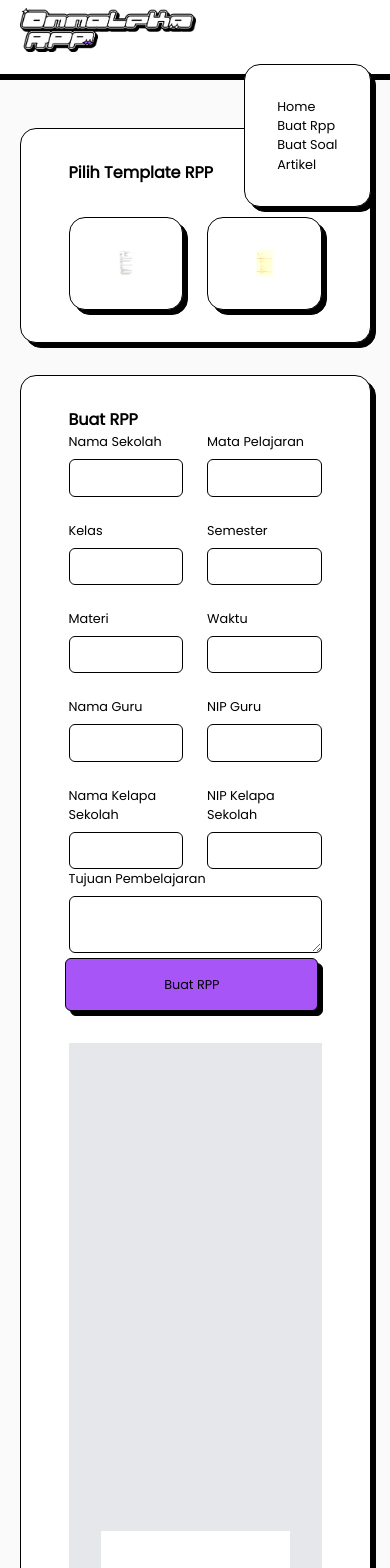
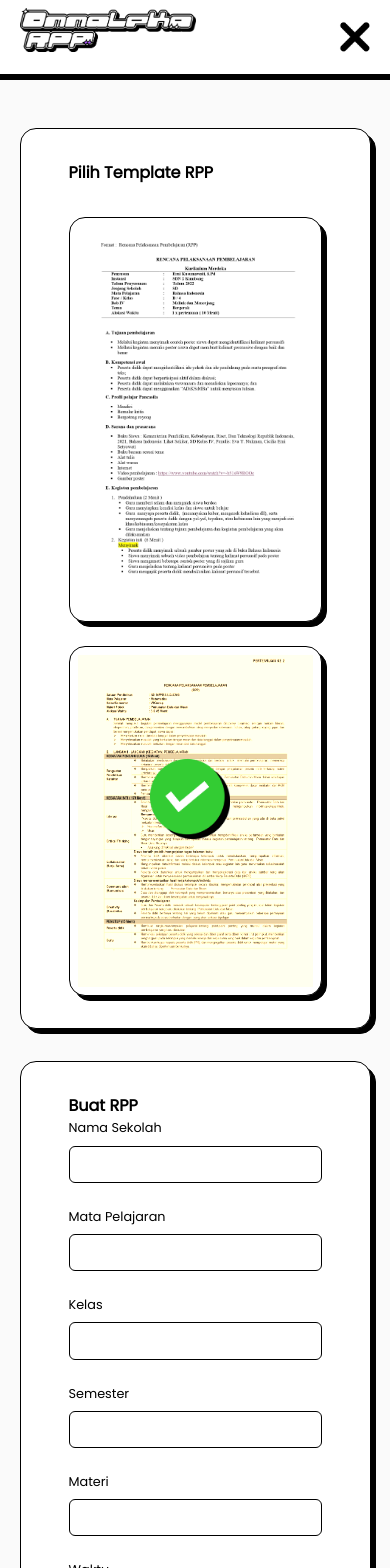
Before and after one commit to guntekhunter/ommaleka, a Next.js app: page / in a window 390 px wide. Shown: the top 1568 px of the page. Built offline with nearby package versions, Linux system fonts and the light colour scheme.

Commit message:
fix: mobile looks

```diff
--- a/src/app/component/rpp/ContainerRpp.tsx
+++ b/src/app/component/rpp/ContainerRpp.tsx
@@ -131,12 +131,12 @@ export default function ContainerRpp() {
       <div className="w-[90%] space-y-[2rem] z-0">
         <div className="bg-white rounded-[1rem] p-[2rem] drop-shadow-3xl px-[3rem] py-[2rem] border-[1.5px] border-black md:block md:space-y-[2rem] z-0 space-y-[2rem] block">
           <h1 className="text-[1rem] font-bold">Pilih Template RPP</h1>
-          <div className="grid grid-cols-2 gap-[1.5rem]">
+          <div className="grid md:grid-cols-2 grid-cold-1 gap-[1.5rem]">
             <button
               onClick={(e) => {
                 selected("/data/rpp-2.txt");
               }}
-              className="bg-white rounded-[1rem] p-[2rem] drop-shadow-3xl px-[3rem] py-[2rem] border-[1.5px] border-black md:flex md:space-x-[2rem] z-0 space-y-[2rem]"
+              className="bg-white rounded-[1rem] md:p-[2rem] drop-shadow-3xl p-[.5rem] md:px-[3rem] md:py-[2rem] border-[1.5px] border-black md:flex md:space-x-[2rem] z-0 space-y-[2rem]"
             >
               <Image
                 className={`object-cover h-full w-full ${
@@ -147,7 +147,9 @@ export default function ContainerRpp() {
                 src="/rpp-1.jpg"
                 alt={""}
               />
-              <div className={`absolute top-[18rem] left-[12rem]`}>
+              <div
+                className={`absolute md:top-[18rem] md:left-[12rem] top-[5rem] left-[5rem]`}
+              >
                 <Image
                   className={`h-[5rem] w-full ... ${active ? "" : "hidden"}`}
                   width={500}
@@ -161,7 +163,7 @@ export default function ContainerRpp() {
               onClick={(e) => {
                 selected("/data/rpp.txt");
               }}
-              className="relative bg-white rounded-[1rem] p-[2rem] drop-shadow-3xl px-[3rem] py-[2rem] border-[1.5px] border-black md:flex md:space-x-[2rem] z-0 space-y-[2rem]"
+              className="relative bg-white rounded-[1rem] md:p-[2rem] p-[.5rem] drop-shadow-3xl md:px-[3rem] md:py-[2rem] border-[1.5px] border-black md:flex md:space-x-[2rem] z-0 space-y-[2rem]"
             >
               <Image
                 className={`object-cover h-full w-full ${
@@ -172,7 +174,9 @@ export default function ContainerRpp() {
                 src="/rpp-2.jpg"
                 alt={""}
               />
-              <div className={`absolute top-[18rem] left-[12rem]`}>
+              <div
+                className={`absolute md:top-[18rem] md:left-[12rem] top-[5rem] left-[5rem]`}
+              >
                 <Image
                   className={`h-[5rem] w-full ... ${active ? "hidden" : ""}`}
                   width={500}
@@ -187,7 +191,7 @@ export default function ContainerRpp() {
         <div className="bg-white rounded-[1rem] p-[2rem] drop-shadow-3xl px-[3rem] py-[2rem] border-[1.5px] border-black md:flex md:space-x-[2rem] z-0 space-y-[2rem]">
           <div className="md:space-y-[1rem] text-[.8rem] font-normal md:w-[40%] z-10">
             <h1 className="text-[1rem] font-bold">Buat RPP</h1>
-            <div className="grid grid-cols-2 gap-[1.5rem]">
+            <div className="grid grid-cols-1 gap-[1.5rem] md:grid-cols-2">
               <Input
                 value={namaSekolah}
                 onChange={(e: any) => handleInputChange(e, setNamaSekolah)}
@@ -251,7 +255,7 @@ export default function ContainerRpp() {
                 NIP Kelapa Sekolah
               </Input>
             </div>
-            <div className="space-y-[.5rem]">
+            <div className="space-y-[.5rem] mt-5">
               <label htmlFor="kelas">Tujuan Pembelajaran</label>
               <textarea
                 placeholder=""
@@ -272,7 +276,7 @@ export default function ContainerRpp() {
               />
             </div>
             <div>
-              <ButtonArticle className="" onClick={startChat}>
+              <ButtonArticle className="mt-5" onClick={startChat}>
                 Buat RPP
               </ButtonArticle>
             </div>
@@ -282,9 +286,9 @@ export default function ContainerRpp() {
               <ButtonArticle onClick={print} className="">
                 Print
               </ButtonArticle>
-              <ButtonArticle onClick={null} className="">
+              {/* <ButtonArticle onClick={null} className="">
                 Copy
-              </ButtonArticle>
+              </ButtonArticle> */}
             </div>
             {/* <div className="bg-white w-full p-[1rem] text-[.5rem] white whitespace-pre-wrap"> */}
             <div
--- a/src/app/component/template/Navbar.tsx
+++ b/src/app/component/template/Navbar.tsx
@@ -1,8 +1,17 @@
-import React from "react";
+"use client";
+import React, { useState } from "react";
 import Image from "next/image";
 import logo from "../../../../public/logo.png";
+import open from "../../../../public/open.png";
+import close from "../../../../public/close.png";
 
 export default function Navbar() {
+  const [isActive, setIsActive] = useState(false);
+
+  const handleActive = () => {
+    setIsActive(!isActive);
+  };
+  console.log(isActive);
   return (
     <div className="bg-white h-[5rem] flex justify-around z-10 border-b-[.4rem] border-black">
       <div className="md:w-[90%] w-[90%] justify-between items-center flex relative ">
@@ -23,7 +32,25 @@ export default function Navbar() {
         </ul>
 
         {/* mobile */}
-        <ul className="md:space-x-[2rem] text-[.8rem] font-normal md:flex block top-[4rem] absolute bg-white p-[2rem] right-0 z-50 md:hidden drop-shadow-3xl border-black border-[1.5px] rounded-[1rem]">
+        <ul>
+          <Image
+            src={open}
+            alt=""
+            className={`w-[2rem] ${!isActive ? "hidden" : "block"}`}
+            onClick={handleActive}
+          />
+          <Image
+            src={close}
+            alt=""
+            className={`w-[2rem] ${isActive ? "hidden" : "block"}`}
+            onClick={handleActive}
+          />
+        </ul>
+        <ul
+          className={`md:space-x-[2rem] text-[.8rem] font-normal md:flex block top-[4rem] absolute bg-white p-[2rem] right-0 z-50 md:hidden drop-shadow-3xl border-black border-[1.5px] rounded-[1rem] ${
+            isActive ? "block" : "hidden"
+          }`}
+        >
           <li>Home</li>
           <li>Buat Rpp</li>
           <li>Buat Soal</li>
```
Also changed, not shown: public/close.png (added), public/open.png (added).
